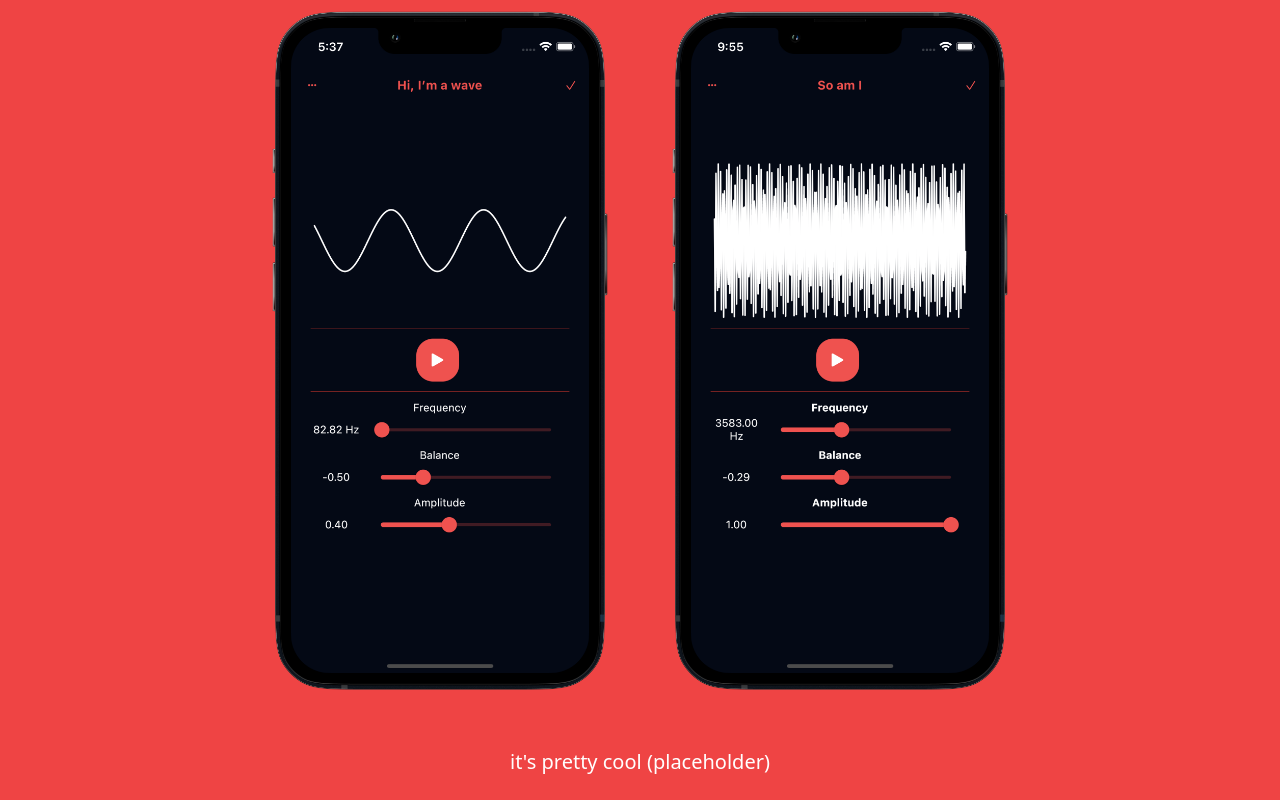
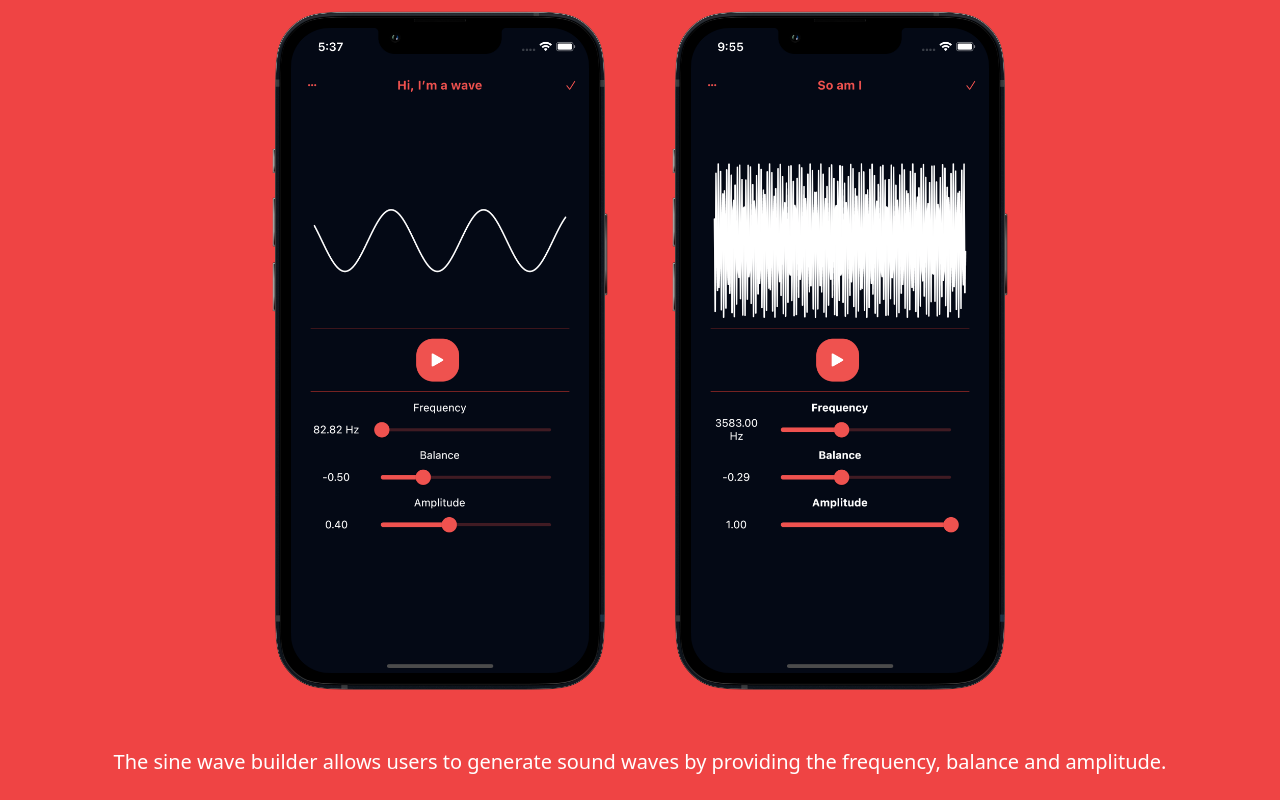
Before and after one commit to coding-cuber/coding-cuber.github.io, a website: page wave.html in a window 1280 px wide. Shown: the part 3576-4376 px from the top of the page. Drawn offline with Linux system fonts and the light colour scheme.

Commit message:
added feature sections

```diff
--- a/wave.html
+++ b/wave.html
@@ -85,7 +85,7 @@
                 <img width='400' src='images/wavescreenshot3.png'>
             </div>
             <p class='text-white text-xl text-center p-6'>
-                it's pretty cool (placeholder)
+                The sine wave builder allows users to generate sound waves by providing the frequency, balance and amplitude.
             </p>
         </div>
     </div>
```
